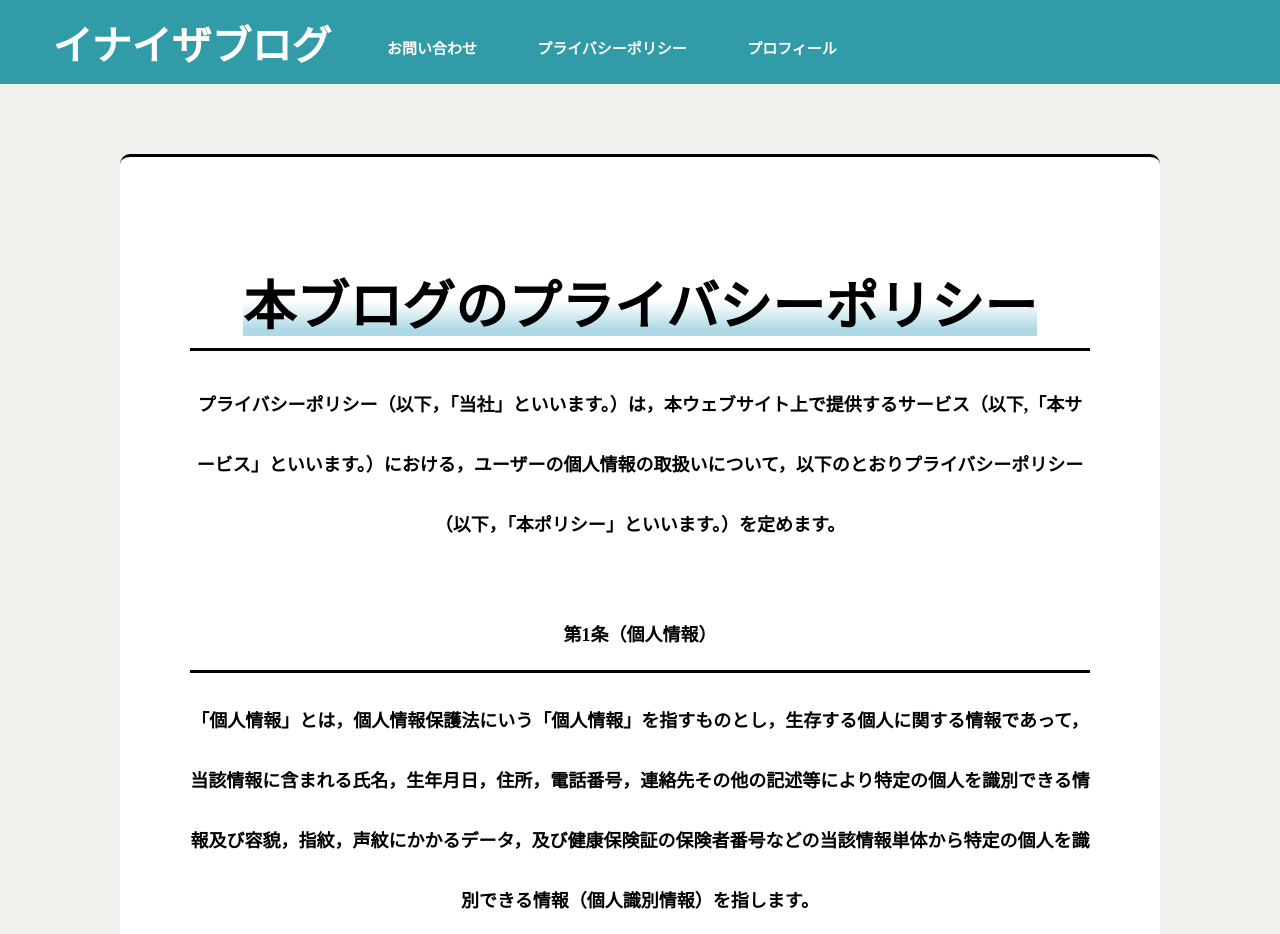
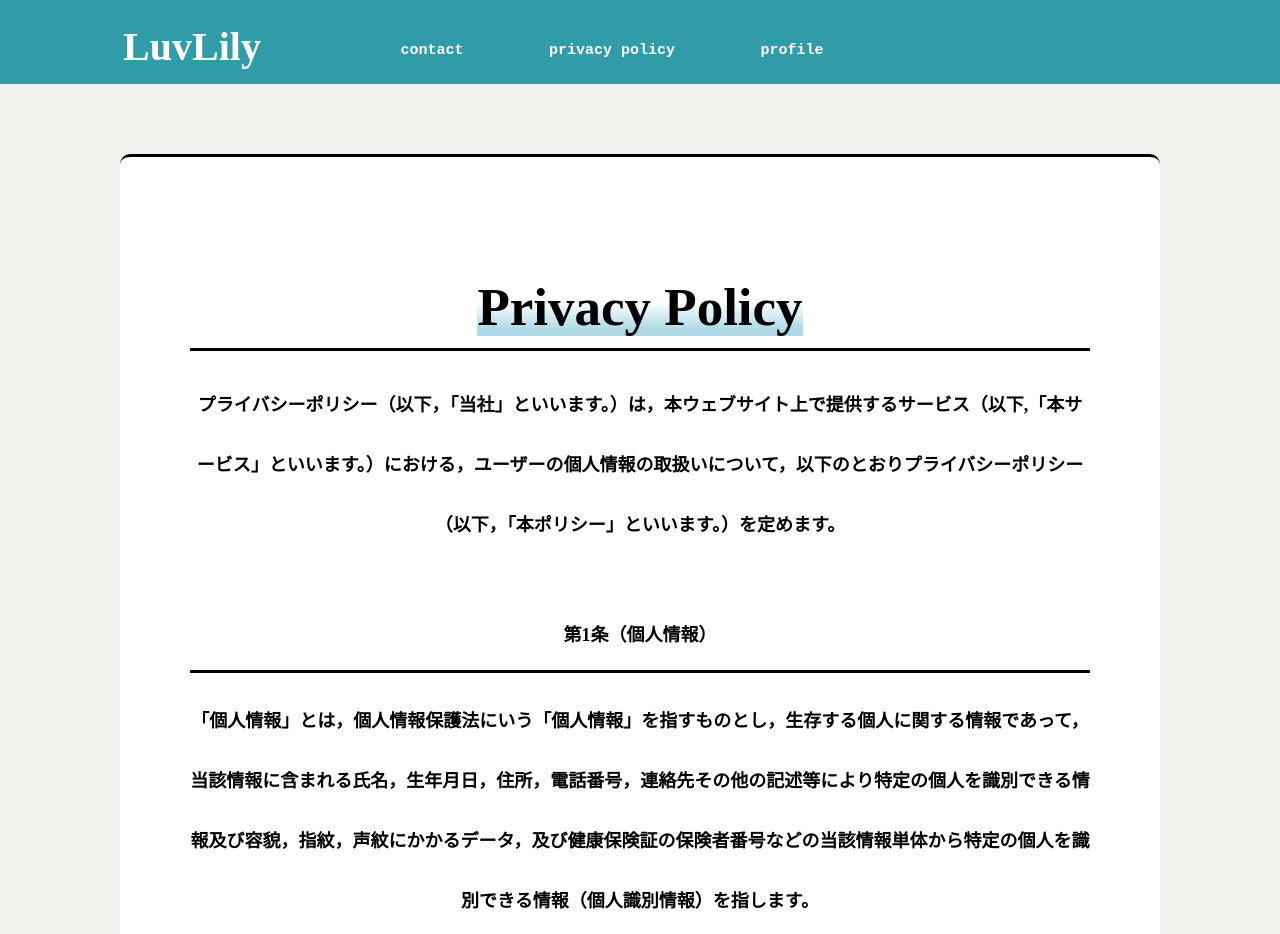
Before and after one commit to inizblog/privacy-policy, a plain HTML site: page index.html in a window 1280 px wide. Shown: the top 934 px of the page. Drawn offline with Linux system fonts and the light colour scheme.

Commit message:
Update index.html

```diff
--- a/index.html
+++ b/index.html
@@ -4,7 +4,7 @@
     <link rel = "stylesheet" href = "styles.css">
     <meta charset = "utf-8">
     <title>
-      イナイザブログ-Privacy Policy
+      LuvLily-home
     </title>
   </head>
   <body>
@@ -12,28 +12,28 @@
     <div class = "header">
       <a href = "https://inizblog.github.io">
         <h3 class = logo>
-          イナイザブログ
+          LuvLily
         </h3>
       </a>
       <ul>
         <li class = "menuitems">
           <a class = "menulinks" href = "https://inizblog.github.io/user-form/">
             <h4>
-              お問い合わせ
+              contact
             </h4>
           </a>
         </li>
         <li class = "menuitems">
           <a class = "menulinks" href = "https://inizblog.github.io/privacy-policy/">
             <h4>
-              プライバシーポリシー
+              privacy policy
             </h4>
           </a>
         </li>
         <li class = "menuitems">
           <a class = "menulinks" href = "https://inizblog.github.io/profile/">
             <h4>
-              プロフィール
+              profile
             </h4>
           </a>
         </li>
@@ -42,7 +42,7 @@
 
     <div class = "main">
       <h1 class = "headingtitle">
-        <span class = "title">本ブログのプライバシーポリシー</span>
+        <span class = "title">Privacy Policy</span>
       </h1>
       <h4>
         プライバシーポリシー（以下，「当社」といいます。）は，本ウェブサイト上で提供するサービス（以下,「本サービス」といいます。）における，ユーザーの個人情報の取扱いについて，以下のとおりプライバシーポリシー（以下，「本ポリシー」といいます。）を定めます。
@@ -103,7 +103,7 @@
 
     <div class = "footer">
       <h1 class = "blogname2">
-        イナイザブログ
+        LuvLily
       </h1>
     </div>
   </body>
```
